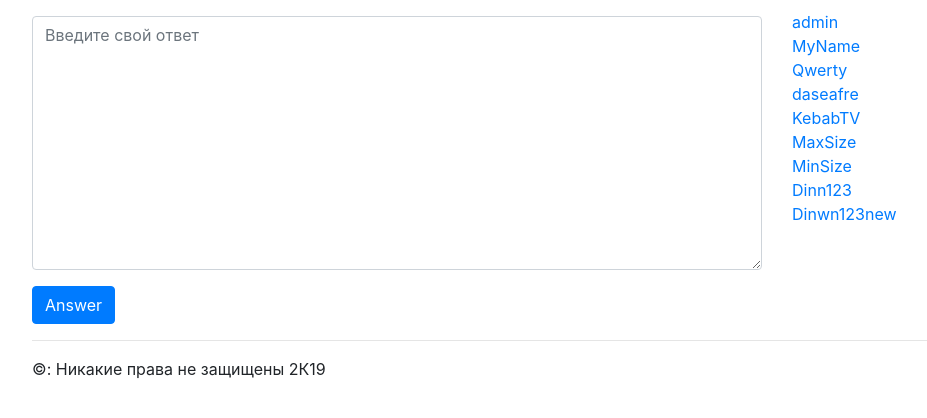
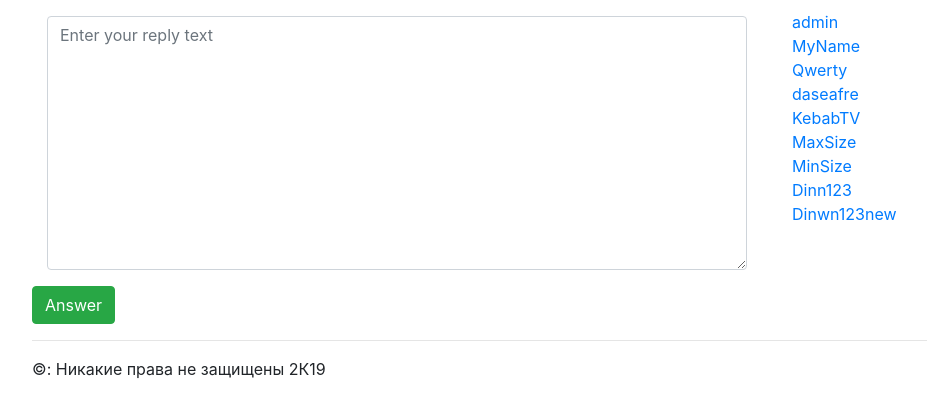
Before and after one commit to ValeryBMSTU/WEB, a Django app: page /asker/questions/2/ in a window 1280 px wide. Shown: the part 243-661 px from the top of the page, without its empty margins (53-980 px from the left). Run offline with Django 3.2, Linux system fonts and the light colour scheme; a user stored in the database is signed in; data comes from the database, SQL or seed files in the repository; both versions use the stored data as it was after the commit; some libraries are stand-ins or nearby versions.

Commit message:
Answer Form commit.

```diff
--- a/askme/asker/views.py
+++ b/askme/asker/views.py
@@ -70,15 +70,15 @@ def tags(request):
     template = 'asker/tags.html'
     return paginatorRender(request, Tag.objects.all(), template)
 
-def questionDetail(request, pk):
-    template = 'asker/questionDetail.html'
+# def questionDetail(request, pk):
+#     template = 'asker/questionDetail.html'
 
-    question = get_object_or_404(Question, pk=pk)
-    header = question.title
+#     question = get_object_or_404(Question, pk=pk)
+#     header = question.title
 
-    count = question.votes.likes().count()
+#     count = question.votes.likes().count()
 
-    return paginatorRender(request, question.answers.all(), template, header, question)
+#     return paginatorRender(request, question.answers.all(), template, header, question)
 
 def tagDetail(request, slug):
     template = 'asker/tagDetail.html'
@@ -188,6 +188,30 @@ def ask(request):
 
     return render(request, 'asker/ask.html', {'form': form, 'messages': errors})
 
+@login_required(login_url='/asker/login')
+def questionDetail(request, pk):
+    errors = []
+    question = get_object_or_404(Question.objects.annotate(numb_answers=Count('answers')), pk=pk)
+    object_list = question.answers.all()
+    obj = question
+    form = WriteAnswerForm
+    if request.method == 'POST':
+        form = form(request.POST)
+        if form.is_valid():
+            newAnswer = Answer.objects.create(user=request.user,
+                                                text=request.POST['text'],
+                                                question=question)
+            newAnswer.save()
+            return redirect('/asker/questions')
+        else:
+            fillErrors(form.errors, errors)
+
+    paginator = Paginator(object_list, 3)
+    page = request.GET.get('page')
+    object_list = paginator.get_page(page)
+
+    return render(request, 'asker/questionDetail.html', {'obj': obj, 'object_list':  object_list, 'form': form, 'messages': errors})
+
 # class Users(TagsAndUsersMixing, View):
 #     template = 'asker/users.html'
 
--- a/askme/templates/asker/questionDetail.html
+++ b/askme/templates/asker/questionDetail.html
@@ -17,10 +17,13 @@
   {% include "asker/include/pageNavigation.html" %}
   {% endif %}
   <hr>
-  <div class="form-group">
-    <textarea class="form-control" id="exampleTextarea" rows="10" placeholder="Введите свой ответ"></textarea>
-  </div>
-  <button type="submit" class="btn btn-primary">Answer</button>
+  <form class="form-horizontal" action="{{ request.path }}" method="post">
+    {% csrf_token %}
+    <div class="col-md-12">
+        <div class="form-group">{{ form.text }}</div>
+    </div>
+    <input type="submit" value="Answer" class="btn btn-success"/>
+</form>
 {% endblock %}
 
 {% block tags %}
```
Also changed, not shown: askme/db.sqlite3.
